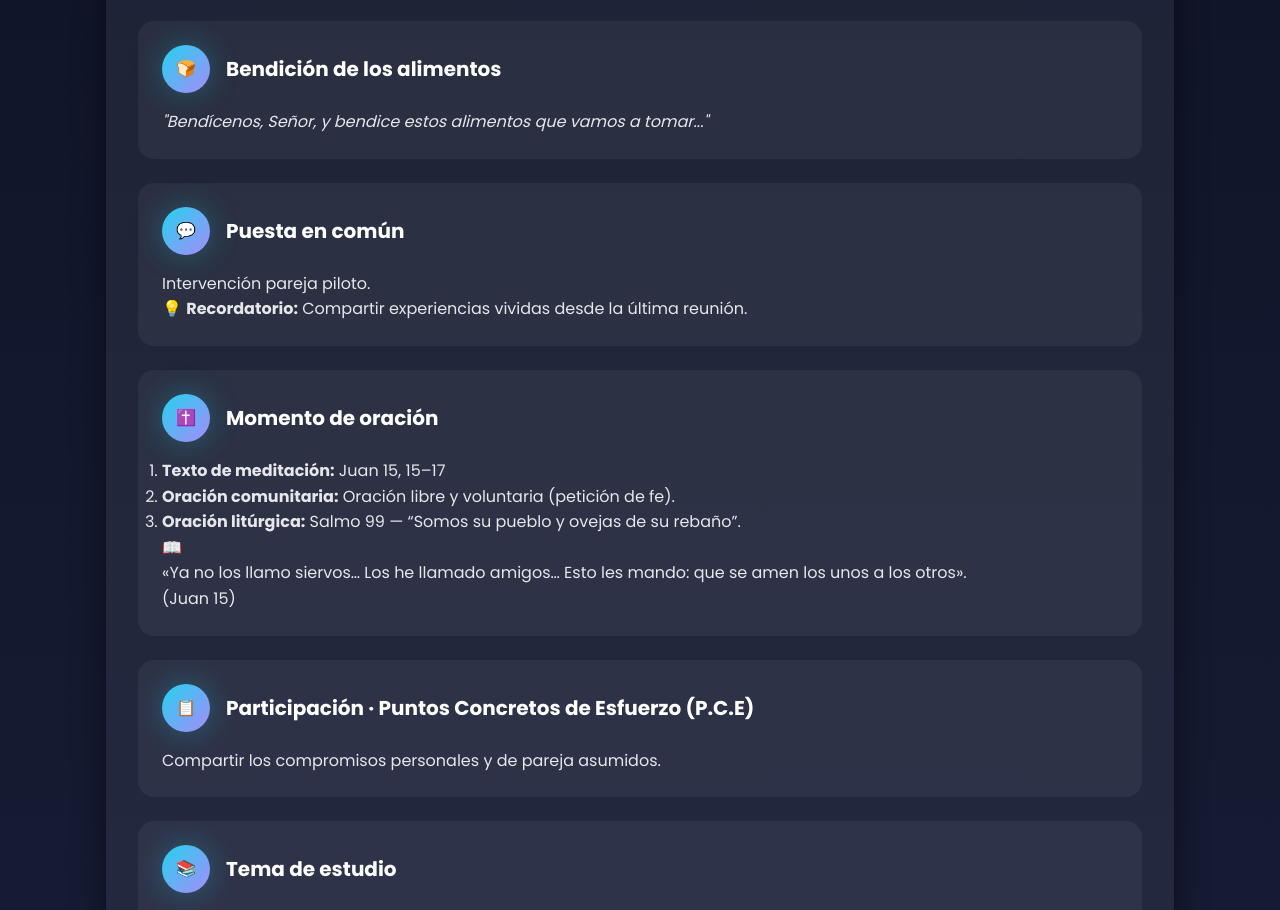
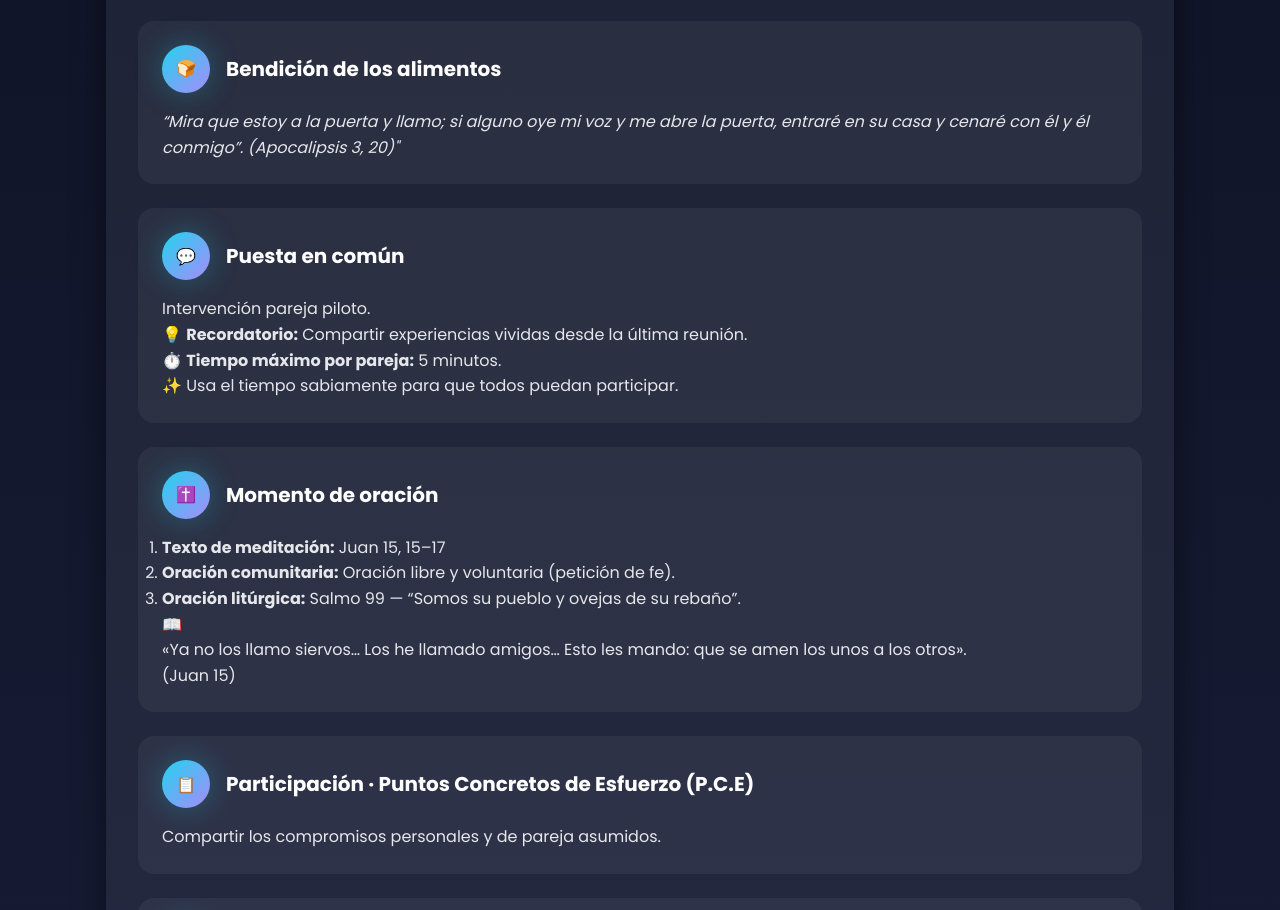
Before and after one commit to valderruten/Pagina, a plain HTML site: page index.html in a window 1280 px wide. Shown: the part 825-1735 px from the top of the page. Drawn offline with nearby package versions, Linux system fonts and the light colour scheme.

Commit message:
Agregué aviso de tiempo en sección de pareja

```diff
--- a/index.html
+++ b/index.html
@@ -82,7 +82,7 @@
             <div class="icon-circle">🍞</div>
             <h2>Bendición de los alimentos</h2>
           </div>
-          <p><em>"Bendícenos, Señor, y bendice estos alimentos que vamos a tomar..."</em></p>
+          <p><em>“Mira que estoy a la puerta y llamo; si alguno oye mi voz y me abre la puerta, entraré en su casa y cenaré con él y él conmigo”. (Apocalipsis 3, 20)"</em></p>
         </section>
 
 <!-- Puesta en común -->
@@ -92,10 +92,17 @@
     <h2>Puesta en común</h2>
   </div>
   <p>Intervención pareja piloto.</p>
+
   <div class="info-box">
     <p>💡 <strong>Recordatorio:</strong> Compartir experiencias vividas desde la última reunión.</p>
   </div>
+
+  <div class="time-limit">
+    <p>⏱️ <strong>Tiempo máximo por pareja:</strong> 5 minutos.</p>
+    <p class="time-tip">✨ Usa el tiempo sabiamente para que todos puedan participar.</p>
+  </div>
 </section>
+
 
         <!-- Momento de oración -->
         <section class="section-card hover-lift section-highlight">
```
Lines whose indentation alone changed are shown as unchanged.
